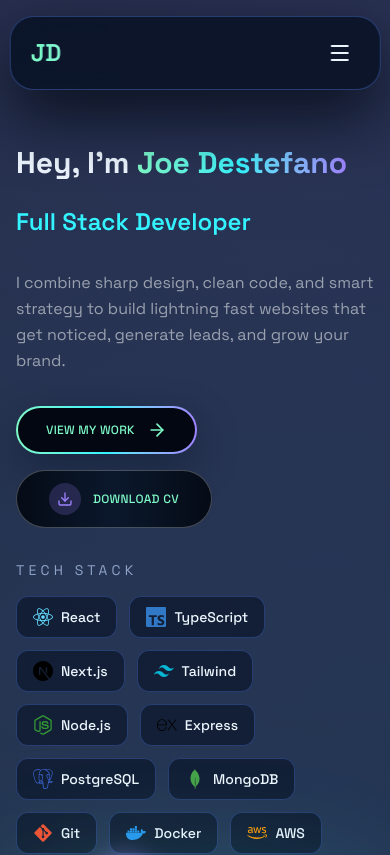
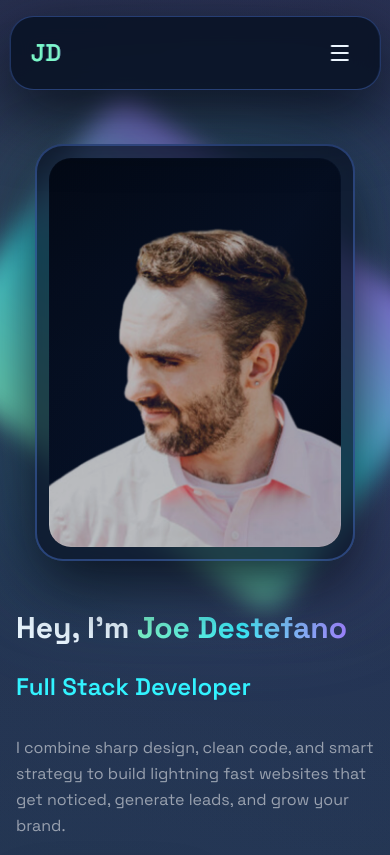
Before and after one commit to Dest3fano/React-Portfolio-Joe-D, a React (Vite) app in the folder portfolio/: page / in a window 390 px wide. Shown: the top 855 px of the page. Built offline with nearby package versions, Linux system fonts and the light colour scheme.

Commit message:
fixed the image to show up first in the hero section on mobile devices.

```diff
--- a/portfolio/src/components/Hero/Hero.tsx
+++ b/portfolio/src/components/Hero/Hero.tsx
@@ -13,7 +13,7 @@ const Hero = () => {
 
       <div className="mx-auto grid max-w-7xl items-center gap-12 lg:grid-cols-[1.2fr_0.8fr] lg:gap-16">
         {/* Left column - Content */}
-        <div className="space-y-8">
+        <div className="space-y-8 order-2 lg:order-1">
 
           {/* Main heading */}
           <div className="space-y-6">
@@ -62,7 +62,7 @@ const Hero = () => {
         </div>
 
         {/* Right column - Image */}
-        <div className="relative lg:ml-auto">
+        <div className="relative lg:ml-auto order-1 lg:order-2">
           <HeroImage imageUrl={Joe} name={profile.name} />
         </div>
       </div>
```
